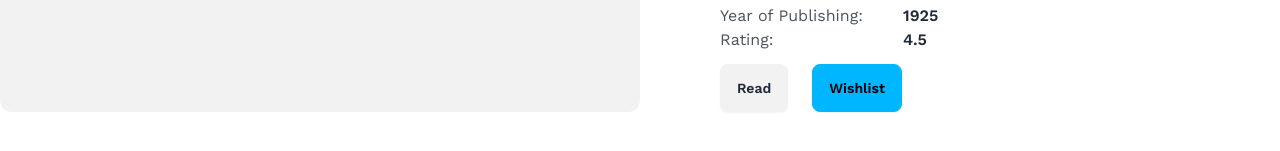
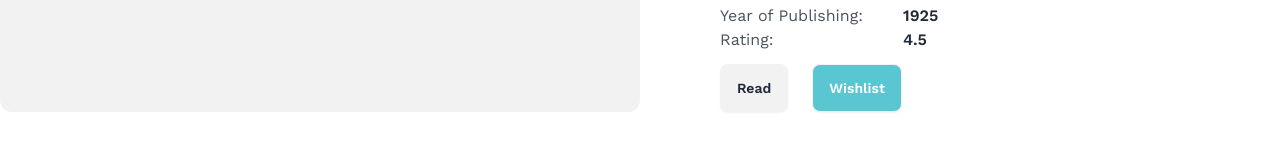
Before and after one commit to devenamulshikder/book-vibes, a React (Vite) app: page /details-books/1 in a window 1280 px wide. Shown: the part 587-738 px from the top of the page. Built offline with nearby package versions, Linux system fonts and the light colour scheme.

Commit message:
btn click and toast show

```diff
--- a/package.json
+++ b/package.json
@@ -16,6 +16,8 @@
     "react-dom": "^18.2.0",
     "react-icons": "^5.0.1",
     "react-router-dom": "^6.22.3",
+    "react-tabs": "^6.0.2",
+    "react-toastify": "^10.0.5",
     "sort-by": "^1.2.0"
   },
   "devDependencies": {
--- a/src/components/BooksCard.jsx
+++ b/src/components/BooksCard.jsx
@@ -13,7 +13,7 @@ const BooksCard = () => {
     <div className="mt-16">
       <h2 className="text-5xl font-bold text-center">Books</h2>
 
-      <div className="grid grid-cols-3 gap-10">
+      <div className="grid lg:grid-cols-3 grid-cols-1 gap-10">
         {data.map((book, idx) => {
           // console.log(book);
           return (
--- a/src/components/DetailsBooks.jsx
+++ b/src/components/DetailsBooks.jsx
@@ -1,11 +1,57 @@
 /* eslint-disable no-unused-vars */
+import { useState } from "react";
 import { useLoaderData, useParams } from "react-router-dom";
+import { toast } from "react-toastify";
 
 const DetailsBooks = () => {
+  const [addToWishlist, setAddToWishlist] = useState(false);
+
+  const [addRead, setAddRead] = useState(false);
+
   const { id } = useParams();
   const books = useLoaderData();
   const book = books.find((pera) => pera.bookId === parseInt(id));
-  console.log(book);
+
+  // wishlist function
+
+  const handleWishlist = () => {
+    if (!addToWishlist) {
+     if (!addRead) {
+        addToLocalStorage('key', book);
+        setAddToWishlist(true);
+        toast.success('This Book Added Wish listed Successfully')
+     } else{
+        toast.warning('Book is Already Read So You Can not wish listed added')
+     }
+    }
+    else {
+      toast.warning("This Book Already Added in Wishlist!!");
+    }
+  };
+
+  const addToLocalStorage = (key, book) => {
+    const item = JSON.parse(localStorage.getItem(key)) || [];
+    item.push(book);
+    localStorage.setItem(key, JSON.stringify(item));
+  };
+
+  //   rad button function
+  const handleRead = () => {
+    if (!addRead) {
+      addToRead("read", book);
+      setAddRead(true);
+      toast.success("Read Successes Fully");
+    } else {
+      toast.warning("Already Read This Book");
+    }
+  };
+
+  const addToRead = (read, readBook) => {
+    const toRead = JSON.parse(localStorage.getItem(read)) || [];
+    toRead.push(readBook);
+    localStorage.setItem(read, JSON.stringify(toRead));
+  };
+
   const {
     bookId,
     bookName,
@@ -20,7 +66,7 @@ const DetailsBooks = () => {
     yearOfPublishing,
   } = book;
   return (
-    <div className="flex lg:gap-20 mt-16">
+    <div className="flex lg:flex-row flex-col lg:gap-20 mt-4 lg:mt-16 p-4 lg:p-0">
       <div className=" flex flex-1 justify-center items-center bg-base-200 p-10 rounded-xl">
         <img className="w-6/12" src={image} alt="" />
         {/* image */}
@@ -64,9 +110,16 @@ const DetailsBooks = () => {
             <div>{rating}</div>
           </div>
         </div>
-        <div className="flex gap-6 work-sans">
-          <button className="btn">Read</button>
-          <button className="btn btn-info text-black">Wishlist</button>
+        <div className="flex gap-6 work-sans text-lg">
+          <button onClick={handleRead} className="btn">
+            Read
+          </button>
+          <button
+            onClick={handleWishlist}
+            className="btn bg-[#59C6D2] text-white"
+          >
+            Wishlist
+          </button>
         </div>
       </div>
     </div>
--- a/src/main.jsx
+++ b/src/main.jsx
@@ -3,8 +3,13 @@ import './index.css'
 import { RouterProvider } from 'react-router-dom'
 import router from './Router/Router.jsx'
 
-ReactDOM.createRoot(document.getElementById('root')).render(
+import { ToastContainer} from "react-toastify";
+import "react-toastify/dist/ReactToastify.css";
+
+ReactDOM.createRoot(document.getElementById("root")).render(
   <>
-   <RouterProvider router={router}></RouterProvider>
-  </>,
-)
+    <ToastContainer />
+
+    <RouterProvider router={router}></RouterProvider>
+  </>
+);
```
Also changed, not shown: 1 other file (tests, documents, lock files or other folders).
